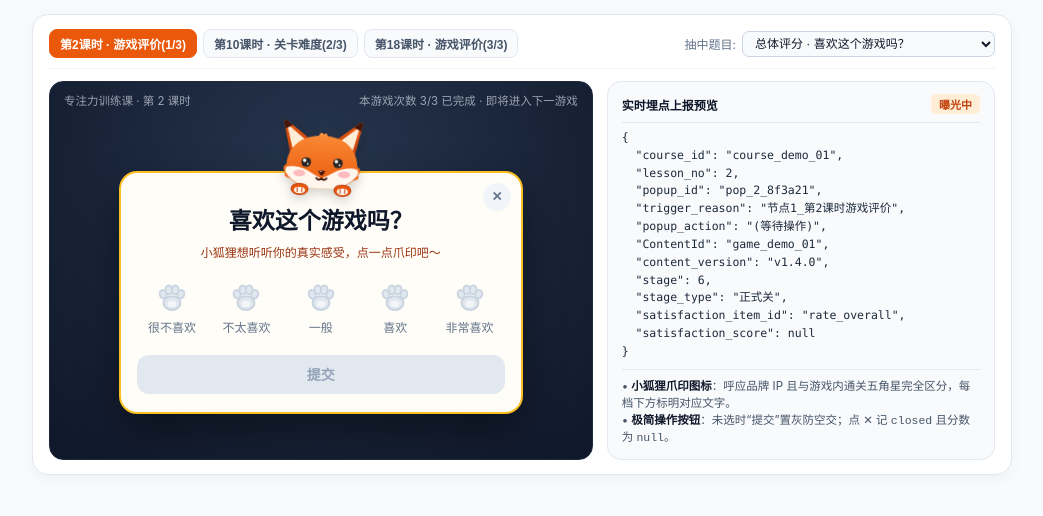
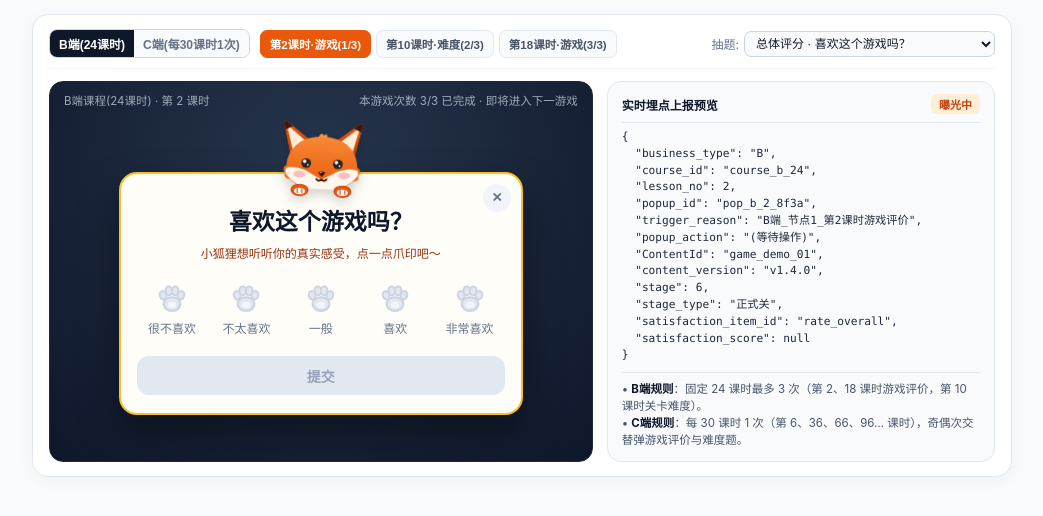
Before and after one commit to siakrulee/game-satisfaction-popup-demo, a plain HTML site: page index.html in a window 1280 px wide. Shown: the whole page, without its empty margins (118-1161 px from the left). Drawn offline with Linux system fonts and the light colour scheme.

Commit message:
Add B-end vs C-end trigger schedule switcher and business_type field

```diff
--- a/index.html
+++ b/index.html
@@ -34,11 +34,32 @@
       border-bottom: 1px solid #f1f5f9;
       font-size: 12px;
     }
-    .tabs { display: flex; flex-wrap: wrap; gap: 6px; }
+    .left-controls { display: flex; flex-wrap: wrap; align-items: center; gap: 6px; }
+    .biz-switch {
+      display: inline-flex;
+      border-radius: 8px;
+      border: 1px solid #cbd5e1;
+      overflow: hidden;
+      margin-right: 4px;
+    }
+    .biz-tab {
+      padding: 5px 9px;
+      font-size: 12px;
+      font-weight: 700;
+      border: none;
+      background: #f8fafc;
+      color: #64748b;
+      cursor: pointer;
+    }
+    .biz-tab.active {
+      background: #0f172a;
+      color: #ffffff;
+    }
+    .tabs { display: flex; flex-wrap: wrap; gap: 5px; }
     .scene-tab {
-      padding: 5px 10px;
-      border-radius: 8px;
-      font-size: 12px;
+      padding: 5px 9px;
+      border-radius: 7px;
+      font-size: 11.5px;
       font-weight: 600;
       border: 1px solid #e2e8f0;
       background: #f8fafc;
@@ -48,13 +69,13 @@
     }
     .scene-tab:hover { border-color: #cbd5e1; color: #0f172a; }
     .scene-tab.active { background: #ea580c; border-color: #ea580c; color: #ffffff; }
-    .q-picker { display: flex; align-items: center; gap: 6px; color: #64748b; }
+    .q-picker { display: flex; align-items: center; gap: 5px; color: #64748b; }
     .q-picker select {
       background: #f8fafc;
       color: #0f172a;
       border: 1px solid #cbd5e1;
       border-radius: 7px;
-      padding: 4px 8px;
+      padding: 4px 7px;
       font-size: 12px;
       outline: none;
       cursor: pointer;
@@ -71,7 +92,7 @@
       border-radius: 14px;
       background: radial-gradient(circle at 50% 24%, #26354d 0%, #0f172a 100%);
       border: 1px solid #1e293b;
-      min-height: 360px;
+      min-height: 364px;
       padding: 62px 18px 18px;
       display: flex;
       align-items: center;
@@ -87,7 +108,7 @@
       justify-content: space-between;
       font-size: 11.5px;
       color: #cbd5e1;
-      opacity: 0.72;
+      opacity: 0.75;
     }
     .popup-card {
       position: relative;
@@ -228,8 +249,8 @@
     }
     pre {
       font-family: ui-monospace, SFMono-Regular, Menlo, monospace;
-      font-size: 11.5px;
-      line-height: 1.55;
+      font-size: 11.2px;
+      line-height: 1.5;
       color: #1e293b;
       white-space: pre-wrap;
       word-break: break-all;
@@ -239,7 +260,7 @@
       padding-top: 8px;
       border-top: 1px solid #e2e8f0;
       color: #475569;
-      line-height: 1.5;
+      line-height: 1.48;
       font-size: 11.5px;
     }
     .ins-foot strong { color: #0f172a; }
@@ -249,13 +270,15 @@
 <body>
   <div class="wrap">
     <div class="topbar">
-      <div class="tabs">
-        <button data-scene="l2" class="scene-tab active">第2课时 · 游戏评价(1/3)</button>
-        <button data-scene="l10" class="scene-tab">第10课时 · 关卡难度(2/3)</button>
-        <button data-scene="l18" class="scene-tab">第18课时 · 游戏评价(3/3)</button>
+      <div class="left-controls">
+        <div class="biz-switch">
+          <button data-biz="B" class="biz-tab active">B端(24课时)</button>
+          <button data-biz="C" class="biz-tab">C端(每30课时1次)</button>
+        </div>
+        <div id="scene-tabs" class="tabs"></div>
       </div>
       <label id="game-q-wrap" class="q-picker">
-        <span>抽中题目:</span>
+        <span>抽题:</span>
         <select id="game-q-select">
           <option value="rate_overall">总体评分 · 喜欢这个游戏吗？</option>
           <option value="rate_guidance">教程引导 · 你清楚这个游戏的规则吗？</option>
@@ -269,7 +292,7 @@
     <div class="main-grid">
       <div class="viewport">
         <div class="hud">
-          <span id="bg-hud-left">专注力训练课 · 第 2 课时</span>
+          <span id="bg-hud-left">B端课程(24课时) · 第 2 课时</span>
           <span>本游戏次数 3/3 已完成 · 即将进入下一游戏</span>
         </div>
 
@@ -332,7 +355,7 @@
             </svg>
           </div>
 
-          <button id="btn-close" class="btn-close" title="主动关闭（不记分，扣减1次课程配额）">✕</button>
+          <button id="btn-close" class="btn-close" title="主动关闭（不记分，扣减1次当前节点额度）">✕</button>
 
           <h3 id="question-title" class="q-title">喜欢这个游戏吗？</h3>
           <p id="fox-speech" class="fox-speech">小狐狸想听听你的真实感受，点一点爪印吧～</p>
@@ -345,7 +368,7 @@
         <div id="result-state" class="result-box hidden">
           <div class="emoji">🦊</div>
           <div id="result-title" class="r-title">小狐狸收到啦！正在进入下一个游戏…</div>
-          <div id="result-desc" class="r-desc">本课程剩余弹窗配额：2 / 3 次</div>
+          <div id="result-desc" class="r-desc"></div>
           <button id="btn-reset" class="btn-reset">重新预览弹窗</button>
         </div>
       </div>
@@ -359,8 +382,8 @@
           <pre id="payload-box"></pre>
         </div>
         <div class="ins-foot">
-          <div>• <strong>小狐狸爪印图标</strong>：呼应品牌 IP 且与游戏内通关五角星完全区分，每档下方标明对应文字。</div>
-          <div>• <strong>极简操作按钮</strong>：未选时“提交”置灰防空交；点 ✕ 记 <code>closed</code> 且分数为 <code>null</code>。</div>
+          <div>• <strong>B端规则</strong>：固定 24 课时最多 3 次（第 2、18 课时游戏评价，第 10 课时关卡难度）。</div>
+          <div>• <strong>C端规则</strong>：每 30 课时 1 次（第 6、36、66、96… 课时），奇偶次交替弹游戏评价与难度题。</div>
         </div>
       </div>
     </div>
@@ -375,29 +398,30 @@
       rate_fun: { title: '你喜欢这个游戏的玩法吗？', labels: ['很不喜欢', '不太喜欢', '一般', '喜欢', '非常喜欢'] }
     };
 
-    const SCENES = {
-      l2: {
-        lesson_no: 2, quotaLeftAfter: '2 / 3 次',
-        hudLeft: '专注力训练课 · 第 2 课时',
-        stage: 6, trigger: '节点1_第2课时游戏评价', type: 'game'
-      },
-      l10: {
-        lesson_no: 10, quotaLeftAfter: '1 / 3 次',
-        hudLeft: '专注力训练课 · 第 10 课时',
-        stage: 9, trigger: '节点2_第10课时关卡难度评价', type: 'diff',
-        item_id: 'rate_difficulty', title: '你觉得这一关难吗？',
-        labels: ['太简单', '有点简单', '刚刚好', '有点难', '太难了']
-      },
-      l18: {
-        lesson_no: 18, quotaLeftAfter: '0 / 3 次（本课程配额全部完成）',
-        hudLeft: '专注力训练课 · 第 18 课时',
-        stage: 14, trigger: '节点3_第18课时游戏评价_避重抽取', type: 'game'
-      }
+    const DIFF_QUESTION = {
+      item_id: 'rate_difficulty',
+      title: '你觉得这一关难吗？',
+      labels: ['太简单', '有点简单', '刚刚好', '有点难', '太难了']
     };
 
-    let state = { sceneKey: 'l2', gameItemKey: 'rate_overall', score: null, hoverScore: null, action: 'pending' };
+    const BIZ_SCENES = {
+      B: [
+        { key: 'b_2', tab: '第2课时·游戏(1/3)', lesson_no: 2, hud: 'B端课程(24课时) · 第 2 课时', stage: 6, trigger: 'B端_节点1_第2课时游戏评价', type: 'game', afterNote: 'B端本课程剩余配额：2 / 3 次' },
+        { key: 'b_10', tab: '第10课时·难度(2/3)', lesson_no: 10, hud: 'B端课程(24课时) · 第 10 课时', stage: 9, trigger: 'B端_节点2_第10课时关卡难度评价', type: 'diff', afterNote: 'B端本课程剩余配额：1 / 3 次' },
+        { key: 'b_18', tab: '第18课时·游戏(3/3)', lesson_no: 18, hud: 'B端课程(24课时) · 第 18 课时', stage: 14, trigger: 'B端_节点3_第18课时游戏评价_避重', type: 'game', afterNote: 'B端本课程剩余配额：0 / 3 次' }
+      ],
+      C: [
+        { key: 'c_6', tab: '第6课时·游戏(奇)', lesson_no: 6, hud: 'C端课程(例:120课时) · 第 6 课时', stage: 5, trigger: 'C端_第1次(第6课时)_游戏评价', type: 'game', afterNote: '下一触发周期节点：第 36 课时（关卡难度评价）' },
+        { key: 'c_36', tab: '第36课时·难度(偶)', lesson_no: 36, hud: 'C端课程(例:120课时) · 第 36 课时', stage: 12, trigger: 'C端_第2次(第36课时)_关卡难度评价', type: 'diff', afterNote: '下一触发周期节点：第 66 课时（游戏评价）' },
+        { key: 'c_66', tab: '第66课时·游戏(奇)', lesson_no: 66, hud: 'C端课程(例:120课时) · 第 66 课时', stage: 18, trigger: 'C端_第3次(第66课时)_游戏评价_避重', type: 'game', afterNote: '下一触发周期节点：第 96 课时（关卡难度评价）' },
+        { key: 'c_96', tab: '第96课时·难度(偶)', lesson_no: 96, hud: 'C端课程(例:120课时) · 第 96 课时', stage: 24, trigger: 'C端_第4次(第96课时)_关卡难度评价', type: 'diff', afterNote: '下一触发周期节点：第 126 课时（超出120课时则结束）' }
+      ]
+    };
+
+    let state = { biz: 'B', sceneIdx: 0, gameItemKey: 'rate_overall', score: null, hoverScore: null, action: 'pending' };
 
     const pawsRow = document.getElementById('paws-row');
+    const sceneTabsEl = document.getElementById('scene-tabs');
     const gameQWrap = document.getElementById('game-q-wrap');
     const gameQSelect = document.getElementById('game-q-select');
     const popupCard = document.getElementById('popup-card');
@@ -406,9 +430,10 @@
     const payloadBox = document.getElementById('payload-box');
     const statusPill = document.getElementById('status-pill');
 
+    function getCurrentScene() { return BIZ_SCENES[state.biz][state.sceneIdx]; }
     function getCurrentQ() {
-      const sc = SCENES[state.sceneKey];
-      if (sc.type === 'diff') return { item_id: sc.item_id, title: sc.title, labels: sc.labels };
+      const sc = getCurrentScene();
+      if (sc.type === 'diff') return DIFF_QUESTION;
       return { item_id: state.gameItemKey, ...GAME_QUESTIONS[state.gameItemKey] };
     }
 
@@ -496,15 +521,16 @@
     }
 
     function renderPayload() {
-      const sc = SCENES[state.sceneKey];
+      const sc = getCurrentScene();
       const q = getCurrentQ();
       const payload = {
-        course_id: 'course_demo_01',
+        business_type: state.biz,
+        course_id: state.biz === 'B' ? 'course_b_24' : 'course_c_120',
         lesson_no: sc.lesson_no,
-        popup_id: `pop_${sc.lesson_no}_8f3a21`,
+        popup_id: `pop_${state.biz.toLowerCase()}_${sc.lesson_no}_8f3a`,
         trigger_reason: sc.trigger,
         popup_action: state.action === 'pending' ? '(等待操作)' : state.action,
-        ContentId: state.sceneKey === 'l18' ? 'game_demo_02' : 'game_demo_01',
+        ContentId: sc.lesson_no >= 18 ? 'game_demo_02' : 'game_demo_01',
         content_version: 'v1.4.0',
         stage: sc.stage,
         stage_type: '正式关',
@@ -512,17 +538,34 @@
         satisfaction_score: state.action === 'closed' ? null : state.score
       };
       payloadBox.textContent = JSON.stringify(payload, null, 2);
-      statusPill.textContent = state.action === 'submitted' ? 'submitted (记分)' : state.action === 'closed' ? 'closed (不记分/扣配额)' : (state.score ? `已选 ${state.score} 个爪印` : '曝光中');
+      statusPill.textContent = state.action === 'submitted' ? 'submitted (记分)' : state.action === 'closed' ? 'closed (不记分/扣额度)' : (state.score ? `已选 ${state.score} 个爪印` : '曝光中');
     }
 
     function render() {
-      const sc = SCENES[state.sceneKey];
+      const sc = getCurrentScene();
       const q = getCurrentQ();
-      document.querySelectorAll('.scene-tab').forEach(btn => {
-        btn.classList.toggle('active', btn.dataset.scene === state.sceneKey);
+      document.querySelectorAll('.biz-tab').forEach(btn => {
+        btn.classList.toggle('active', btn.dataset.biz === state.biz);
       });
+
+      sceneTabsEl.innerHTML = '';
+      BIZ_SCENES[state.biz].forEach((item, idx) => {
+        const b = document.createElement('button');
+        b.className = 'scene-tab' + (idx === state.sceneIdx ? ' active' : '');
+        b.textContent = item.tab;
+        b.addEventListener('click', () => {
+          state.sceneIdx = idx;
+          if (idx >= 2 && state.gameItemKey === 'rate_overall') {
+            state.gameItemKey = 'rate_fun';
+            gameQSelect.value = 'rate_fun';
+          }
+          state.score = null; state.action = 'pending'; render();
+        });
+        sceneTabsEl.appendChild(b);
+      });
+
       gameQWrap.style.display = sc.type === 'game' ? 'flex' : 'none';
-      document.getElementById('bg-hud-left').textContent = sc.hudLeft;
+      document.getElementById('bg-hud-left').textContent = sc.hud;
       document.getElementById('question-title').textContent = q.title;
 
       if (state.action === 'pending') {
@@ -534,7 +577,7 @@
         document.getElementById('result-title').textContent = state.action === 'submitted'
           ? `小狐狸收到啦（${state.score} 分）！正在进入下一个游戏…`
           : '已关闭弹窗（不记分数），正在进入下一个游戏…';
-        document.getElementById('result-desc').textContent = `已扣减 1 次课程弹窗额度 · 本课程剩余配额：${sc.quotaLeftAfter}`;
+        document.getElementById('result-desc').textContent = `已扣减当前节点额度 · ${sc.afterNote}`;
       }
 
       if (state.score) {
@@ -552,15 +595,8 @@
       renderPayload();
     }
 
-    document.querySelectorAll('.scene-tab').forEach(btn => {
-      btn.addEventListener('click', () => {
-        state.sceneKey = btn.dataset.scene;
-        if (state.sceneKey === 'l18' && state.gameItemKey === 'rate_overall') {
-          state.gameItemKey = 'rate_fun';
-          gameQSelect.value = 'rate_fun';
-        }
-        state.score = null; state.action = 'pending'; render();
-      });
+    document.querySelectorAll('.biz-tab').forEach(btn => {
+      btn.addEventListener('click', () => { state.biz = btn.dataset.biz; state.sceneIdx = 0; state.score = null; state.action = 'pending'; render(); });
     });
     gameQSelect.addEventListener('change', (e) => { state.gameItemKey = e.target.value; state.score = null; state.action = 'pending'; render(); });
     btnSubmit.addEventListener('click', () => { if (!state.score) return; state.action = 'submitted'; render(); });
```
